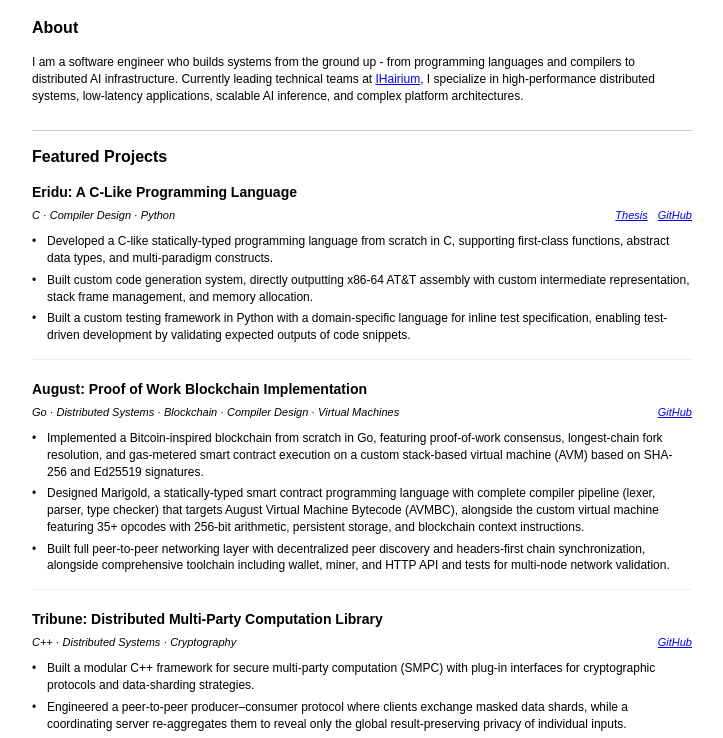
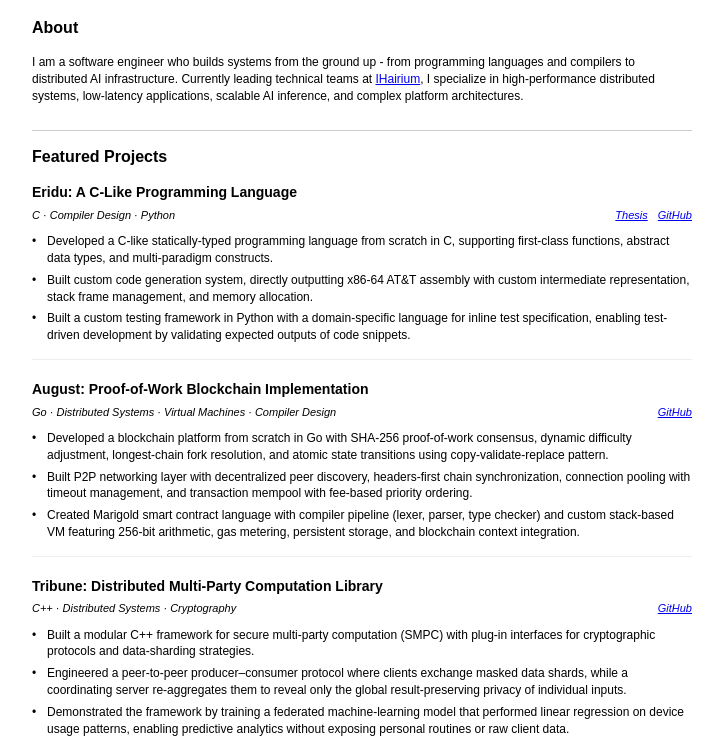
Before and after one commit to frederikgramkortegaard/frederikgramkortegaard.github.io, a plain HTML site: page index.html in a window 1280 px wide. Shown: the part 70-808 px from the top of the page, without its empty margins (278-1001 px from the left). Drawn offline with Linux system fonts and the light colour scheme.

Commit message:
Rephrasing

```diff
--- a/index.html
+++ b/index.html
@@ -473,15 +473,15 @@ body {
                     </div>
 
   <div class="project">
-    <h3>August: Proof of Work Blockchain Implementation</h3>
+    <h3>August: Proof-of-Work Blockchain Implementation</h3>
     <div class="project-meta">
-        <span class="tech-stack">Go · Distributed Systems · Blockchain · Compiler Design · Virtual Machines</span>
+        <span class="tech-stack">Go · Distributed Systems · Virtual Machines · Compiler Design</span>
         <a href="https://github.com/frederikgramkortegaard/august" target="_blank">GitHub</a>
     </div>
     <ul>
-        <li>Implemented a Bitcoin-inspired blockchain from scratch in Go, featuring proof-of-work consensus, longest-chain fork resolution, and gas-metered smart contract execution on a custom stack-based virtual machine (AVM) based on SHA-256 and Ed25519 signatures.</li>
-        <li>Designed Marigold, a statically-typed smart contract programming language with complete compiler pipeline (lexer, parser, type checker) that targets August Virtual Machine Bytecode (AVMBC), alongside the custom virtual machine featuring 35+ opcodes with 256-bit arithmetic, persistent storage, and blockchain context instructions.</li>
-        <li>Built full peer-to-peer networking layer with decentralized peer discovery and headers-first chain synchronization, alongside comprehensive toolchain including wallet, miner, and HTTP API and tests for multi-node network validation.</li>
+        <li>Developed a blockchain platform from scratch in Go with SHA-256 proof-of-work consensus, dynamic difficulty adjustment, longest-chain fork resolution, and atomic state transitions using copy-validate-replace pattern.</li>
+        <li>Built P2P networking layer with decentralized peer discovery, headers-first chain synchronization, connection pooling with timeout management, and transaction mempool with fee-based priority ordering.</li>
+        <li>Created Marigold smart contract language with compiler pipeline (lexer, parser, type checker) and custom stack-based VM featuring 256-bit arithmetic, gas metering, persistent storage, and blockchain context integration.</li>
     </ul>
 </div>
                     <div class="project">
```
